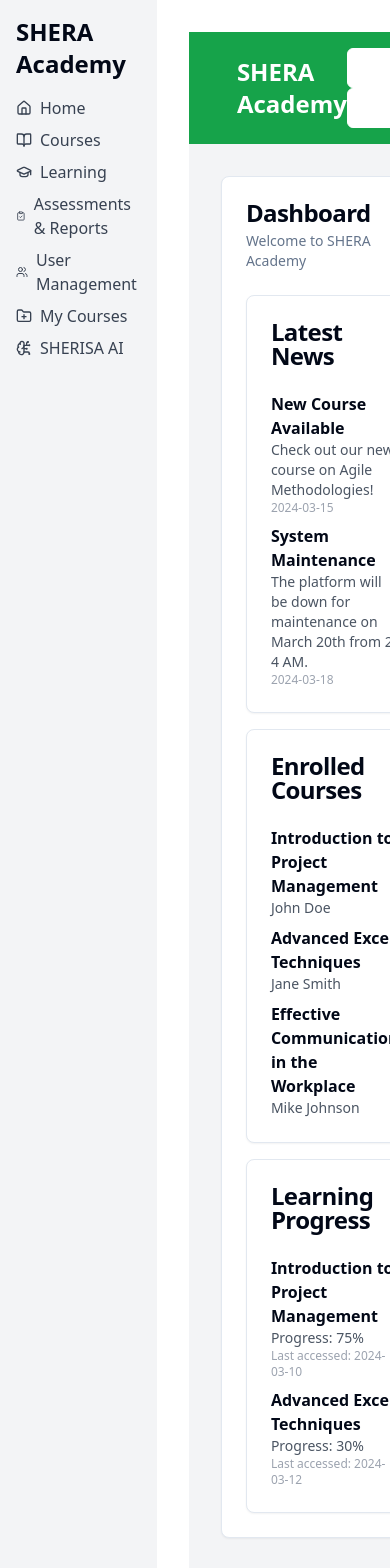
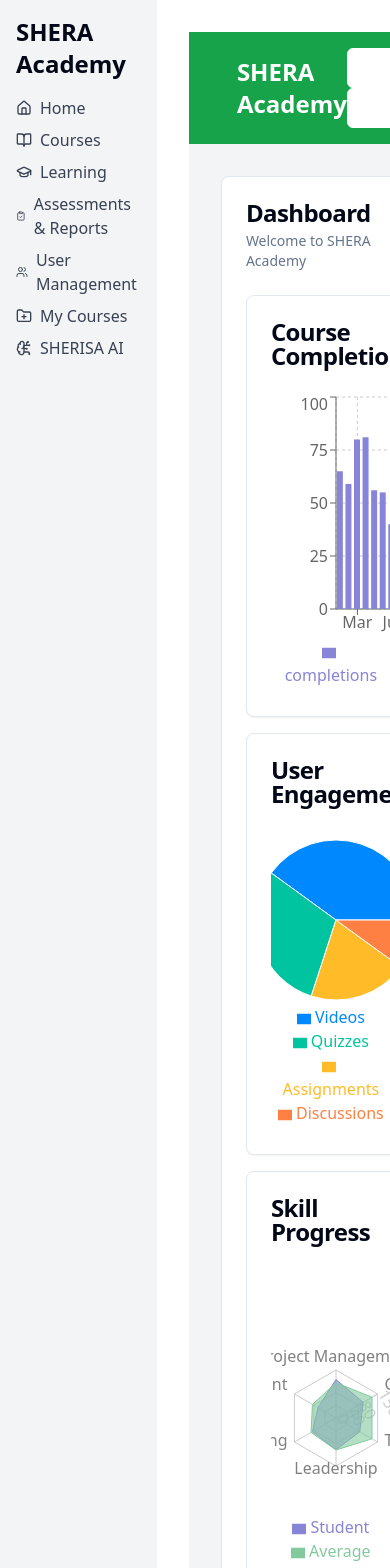
Before and after one commit to Sharatan-AI/shera-academy-assistant, a React (Vite) app: page / in a window 390 px wide. Shown: the top 1568 px of the page. Built offline with nearby package versions, Linux system fonts and the light colour scheme.

Commit message:
Enhance Home Dashboard with Graphs
Updated the Home dashboard to display data in a visually appealing graph format for improved user experience.
[skip gpt_engineer]

```diff
--- a/src/mockData.js
+++ b/src/mockData.js
@@ -49,3 +49,29 @@ export const mockAISearchResults = [
   { id: 2, title: "Agile Methodology Overview", type: "Course", relevance: 0.88 },
   { id: 3, title: "Team Leadership Skills", type: "Video", relevance: 0.75 },
 ];
+
+export const mockCourseCompletionData = [
+  { name: 'Jan', completions: 65 },
+  { name: 'Feb', completions: 59 },
+  { name: 'Mar', completions: 80 },
+  { name: 'Apr', completions: 81 },
+  { name: 'May', completions: 56 },
+  { name: 'Jun', completions: 55 },
+  { name: 'Jul', completions: 40 },
+];
+
+export const mockUserEngagementData = [
+  { name: 'Videos', value: 400 },
+  { name: 'Quizzes', value: 300 },
+  { name: 'Assignments', value: 200 },
+  { name: 'Discussions', value: 100 },
+];
+
+export const mockSkillProgressData = [
+  { subject: 'Project Management', A: 120, B: 110, fullMark: 150 },
+  { subject: 'Communication', A: 98, B: 130, fullMark: 150 },
+  { subject: 'Technical Skills', A: 86, B: 130, fullMark: 150 },
+  { subject: 'Leadership', A: 99, B: 100, fullMark: 150 },
+  { subject: 'Problem Solving', A: 85, B: 90, fullMark: 150 },
+  { subject: 'Time Management', A: 65, B: 85, fullMark: 150 },
+];
--- a/src/pages/Index.jsx
+++ b/src/pages/Index.jsx
@@ -3,7 +3,10 @@ import { Button } from "@/components/ui/button"
 import { Card, CardContent, CardDescription, CardHeader, CardTitle } from "@/components/ui/card"
 import { navItems } from '../nav-items';
 import { Link } from 'react-router-dom';
-import { mockAnnouncements, mockCourses, mockUserProgress } from '../mockData';
+import { mockAnnouncements, mockCourses, mockUserProgress, mockCourseCompletionData, mockUserEngagementData, mockSkillProgressData } from '../mockData';
+import { BarChart, Bar, XAxis, YAxis, CartesianGrid, Tooltip, Legend, ResponsiveContainer, PieChart, Pie, Cell, RadarChart, PolarGrid, PolarAngleAxis, PolarRadiusAxis, Radar } from 'recharts';
+
+const COLORS = ['#0088FE', '#00C49F', '#FFBB28', '#FF8042'];
 
 const Home = () => {
   return (
@@ -25,7 +28,67 @@ const Home = () => {
             <CardDescription>Welcome to SHERA Academy</CardDescription>
           </CardHeader>
           <CardContent>
-            <div className="grid grid-cols-1 md:grid-cols-2 lg:grid-cols-3 gap-4">
+            <div className="grid grid-cols-1 md:grid-cols-2 gap-4">
+              <Card>
+                <CardHeader>
+                  <CardTitle>Course Completions</CardTitle>
+                </CardHeader>
+                <CardContent>
+                  <ResponsiveContainer width="100%" height={300}>
+                    <BarChart data={mockCourseCompletionData}>
+                      <CartesianGrid strokeDasharray="3 3" />
+                      <XAxis dataKey="name" />
+                      <YAxis />
+                      <Tooltip />
+                      <Legend />
+                      <Bar dataKey="completions" fill="#8884d8" />
+                    </BarChart>
+                  </ResponsiveContainer>
+                </CardContent>
+              </Card>
+              <Card>
+                <CardHeader>
+                  <CardTitle>User Engagement</CardTitle>
+                </CardHeader>
+                <CardContent>
+                  <ResponsiveContainer width="100%" height={300}>
+                    <PieChart>
+                      <Pie
+                        data={mockUserEngagementData}
+                        cx="50%"
+                        cy="50%"
+                        labelLine={false}
+                        outerRadius={80}
+                        fill="#8884d8"
+                        dataKey="value"
+                      >
+                        {mockUserEngagementData.map((entry, index) => (
+                          <Cell key={`cell-${index}`} fill={COLORS[index % COLORS.length]} />
+                        ))}
+                      </Pie>
+                      <Tooltip />
+                      <Legend />
+                    </PieChart>
+                  </ResponsiveContainer>
+                </CardContent>
+              </Card>
+              <Card>
+                <CardHeader>
+                  <CardTitle>Skill Progress</CardTitle>
+                </CardHeader>
+                <CardContent>
+                  <ResponsiveContainer width="100%" height={300}>
+                    <RadarChart cx="50%" cy="50%" outerRadius="80%" data={mockSkillProgressData}>
+                      <PolarGrid />
+                      <PolarAngleAxis dataKey="subject" />
+                      <PolarRadiusAxis angle={30} domain={[0, 150]} />
+                      <Radar name="Student" dataKey="A" stroke="#8884d8" fill="#8884d8" fillOpacity={0.6} />
+                      <Radar name="Average" dataKey="B" stroke="#82ca9d" fill="#82ca9d" fillOpacity={0.6} />
+                      <Legend />
+                    </RadarChart>
+                  </ResponsiveContainer>
+                </CardContent>
+              </Card>
               <Card>
                 <CardHeader>
                   <CardTitle>Latest News</CardTitle>
@@ -39,40 +102,6 @@ const Home = () => {
                         <p className="text-xs text-gray-400">{announcement.date}</p>
                       </li>
                     ))}
-                  </ul>
-                </CardContent>
-              </Card>
-              <Card>
-                <CardHeader>
-                  <CardTitle>Enrolled Courses</CardTitle>
-                </CardHeader>
-                <CardContent>
-                  <ul className="space-y-2">
-                    {mockCourses.slice(0, 3).map(course => (
-                      <li key={course.id}>
-                        <h3 className="font-semibold">{course.title}</h3>
-                        <p className="text-sm text-gray-600">{course.instructor}</p>
-                      </li>
-                    ))}
-                  </ul>
-                </CardContent>
-              </Card>
-              <Card>
-                <CardHeader>
-                  <CardTitle>Learning Progress</CardTitle>
-                </CardHeader>
-                <CardContent>
-                  <ul className="space-y-2">
-                    {mockUserProgress.map(progress => {
-                      const course = mockCourses.find(c => c.id === progress.courseId);
-                      return (
-                        <li key={progress.courseId}>
-                          <h3 className="font-semibold">{course.title}</h3>
-                          <p className="text-sm text-gray-600">Progress: {progress.progress}%</p>
-                          <p className="text-xs text-gray-400">Last accessed: {progress.lastAccessed}</p>
-                        </li>
-                      );
-                    })}
                   </ul>
                 </CardContent>
               </Card>
```
